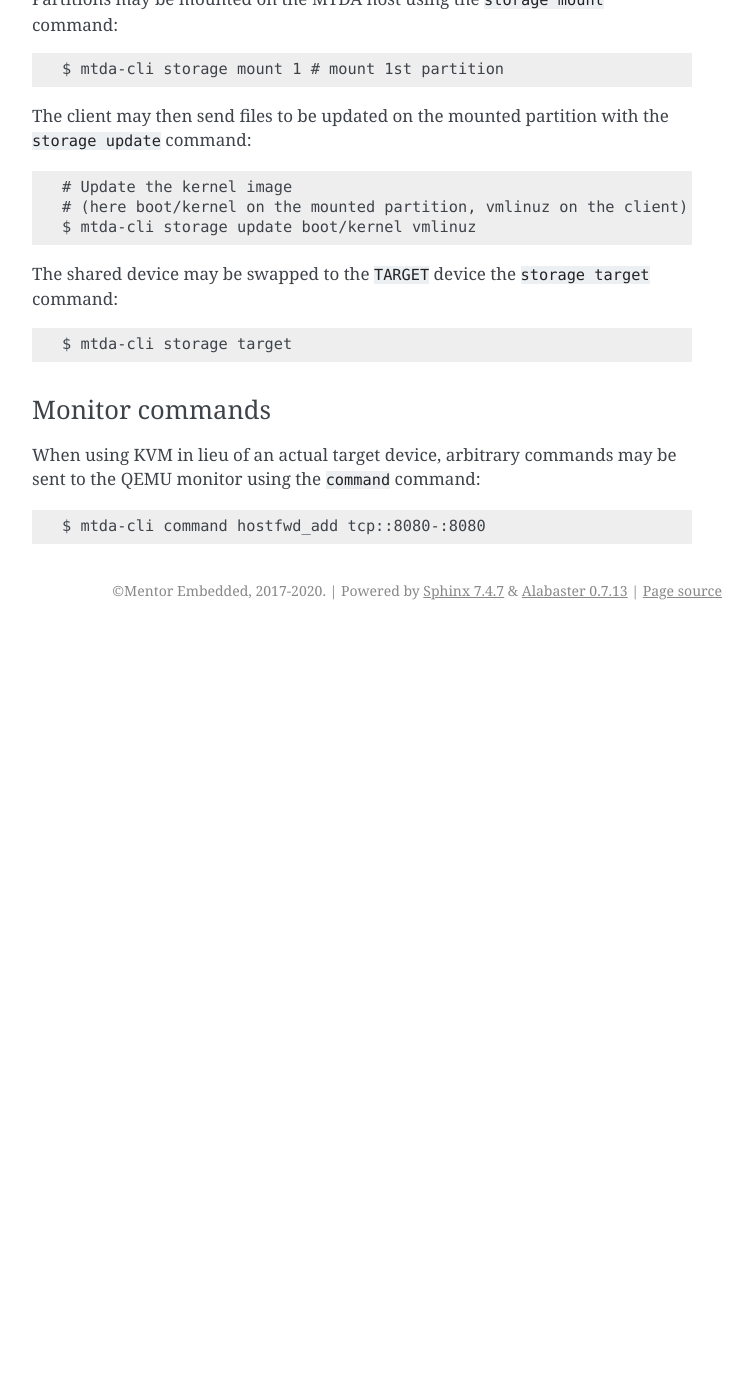
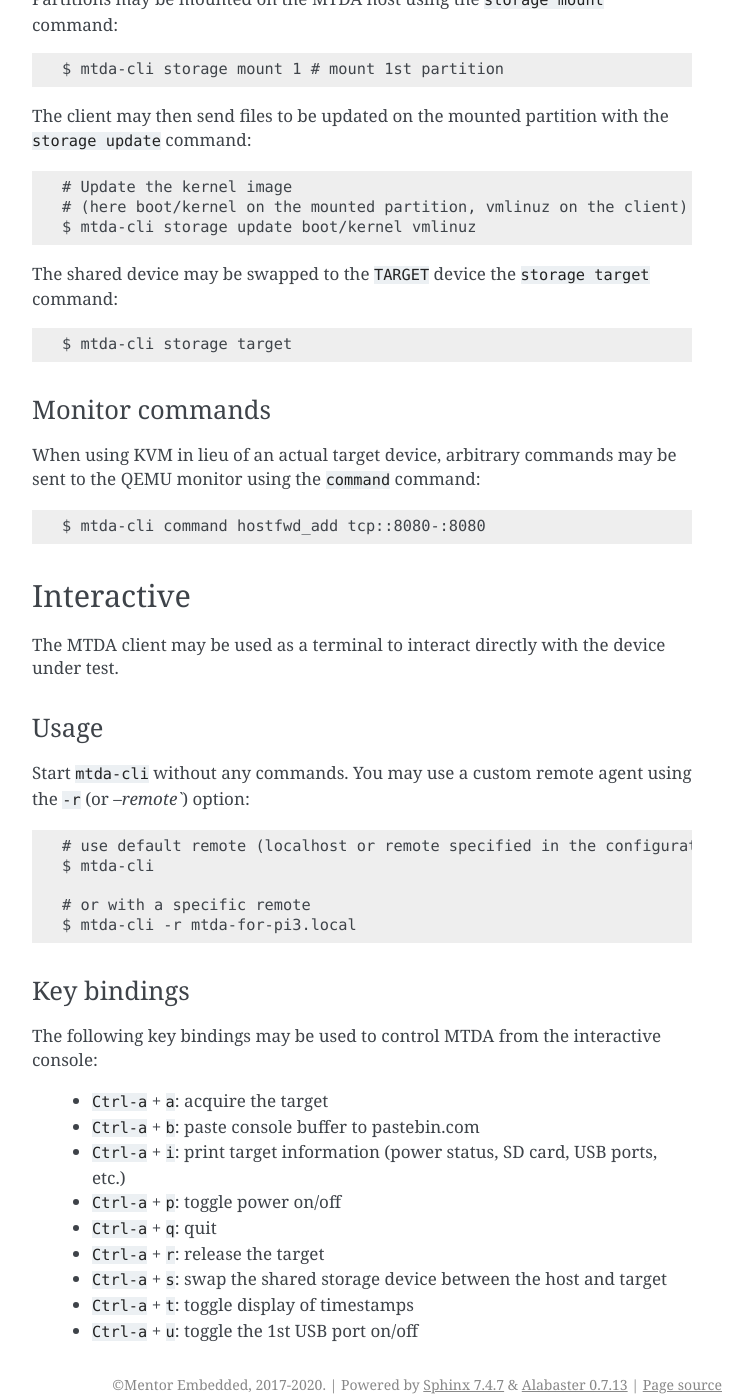
Before and after one commit to siemens/mtda, a Sphinx documentation site: the page built from docs/usage.rst, in a window 1280 px wide and 1400 px high, scrolled down 1816 px. Shown: the whole window, without its empty margins (388-1141 px from the left). Built offline with Sphinx 7.4.7, drawn with Linux system fonts in a browser that asks for light colours; before the commit the page ends 2446 px from its top, so only the background shows below that; some of the changed text lies outside the part shown.

Commit message:
docs: add usage of the interactive console
Signed-off-by: Cedric Hombourger <Cedric_Hombourger@mentor.com>

```diff
--- a/docs/usage.rst
+++ b/docs/usage.rst
@@ -103,3 +103,36 @@ When using KVM in lieu of an actual target device, arbitrary commands
 may be sent to the QEMU monitor using the ``command`` command::
 
     $ mtda-cli command hostfwd_add tcp::8080-:8080
+
+Interactive
+-----------
+
+The MTDA client may be used as a terminal to interact directly with the
+device under test.
+
+Usage
+~~~~~
+
+Start ``mtda-cli`` without any commands. You may use a custom remote agent
+using the ``-r`` (or `--remote``) option::
+
+    # use default remote (localhost or remote specified in the configuration)
+    $ mtda-cli
+
+    # or with a specific remote
+    $ mtda-cli -r mtda-for-pi3.local
+
+Key bindings
+~~~~~~~~~~~~
+
+The following key bindings may be used to control MTDA from the interactive console:
+
+ * ``Ctrl-a`` + ``a``: acquire the target
+ * ``Ctrl-a`` + ``b``: paste console buffer to pastebin.com
+ * ``Ctrl-a`` + ``i``: print target information (power status, SD card, USB ports, etc.)
+ * ``Ctrl-a`` + ``p``: toggle power on/off
+ * ``Ctrl-a`` + ``q``: quit
+ * ``Ctrl-a`` + ``r``: release the target
+ * ``Ctrl-a`` + ``s``: swap the shared storage device between the host and target
+ * ``Ctrl-a`` + ``t``: toggle display of timestamps
+ * ``Ctrl-a`` + ``u``: toggle the 1st USB port on/off
```
